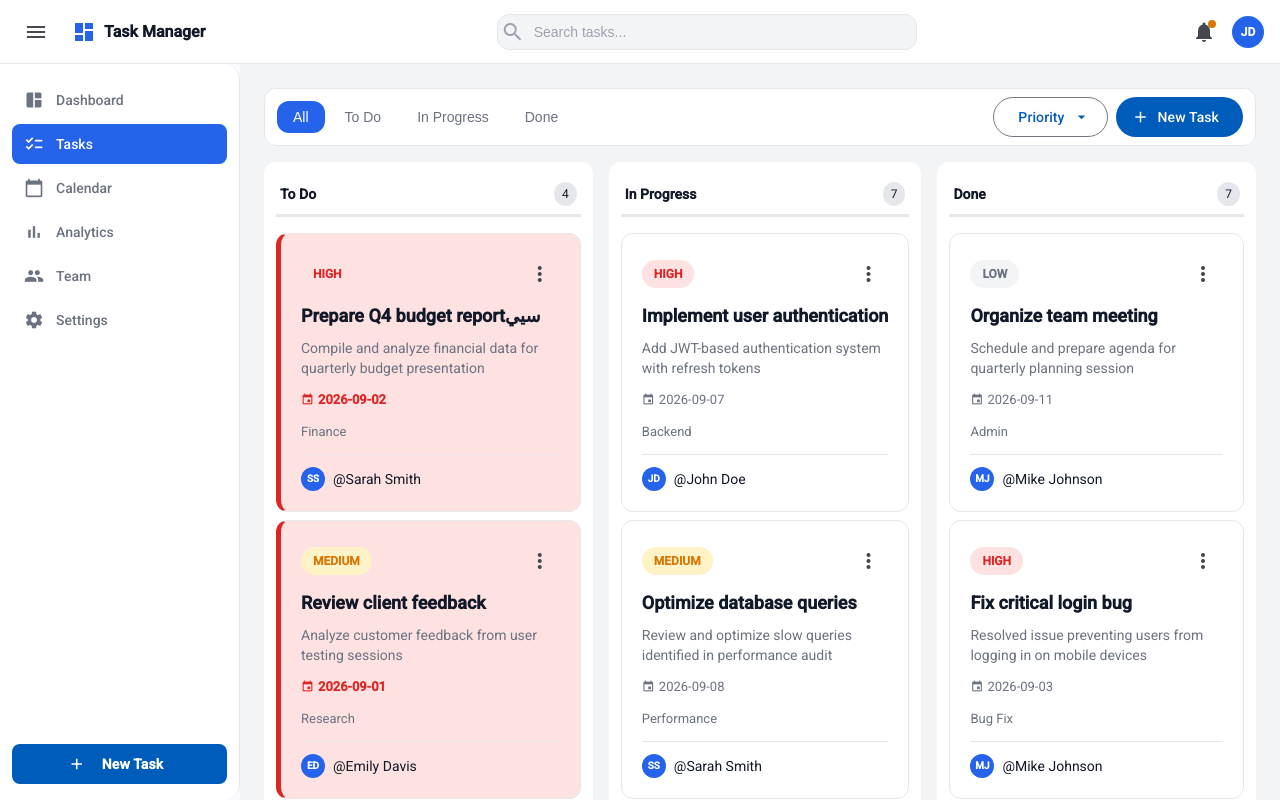
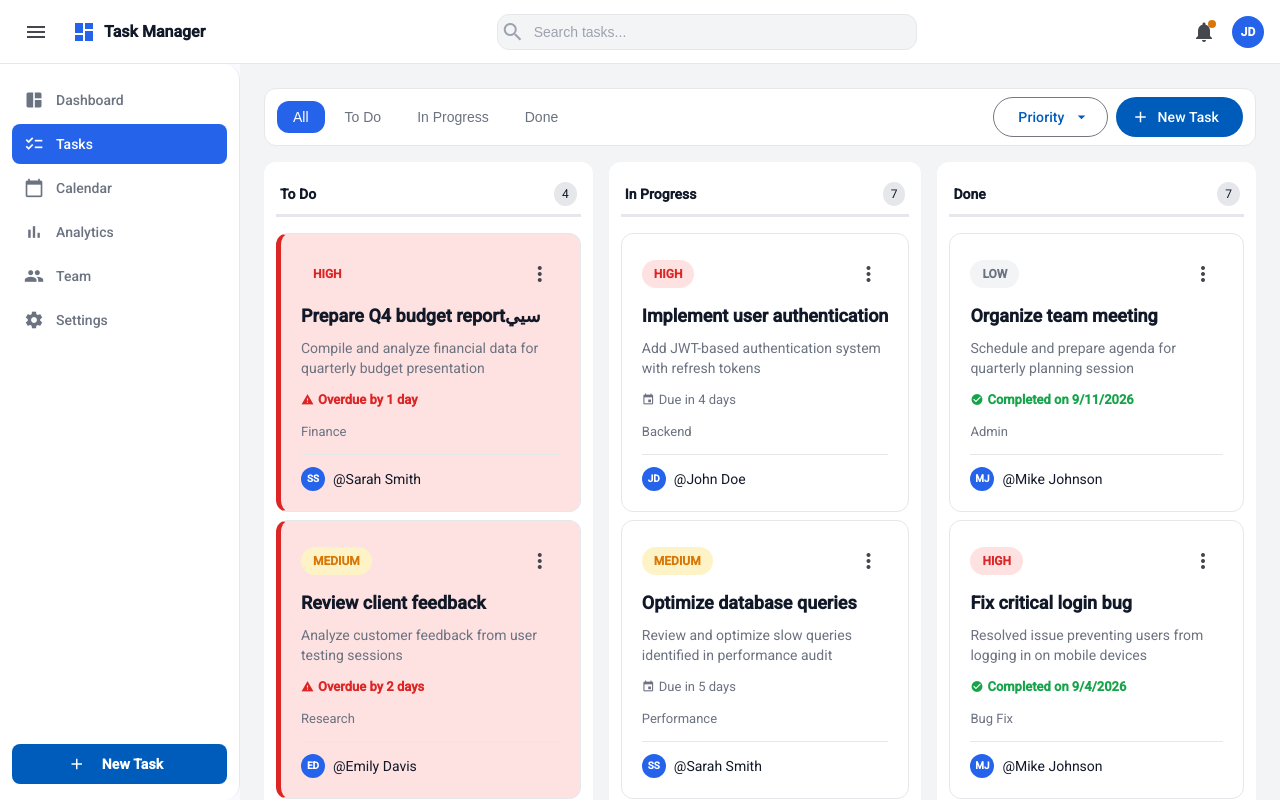
Before and after one commit to ahmed-shereif/luftborn-angular-task-kanban-board, an Angular app: page /tasks in a window 1280 px wide. Built offline with nearby package versions, Linux system fonts and the light colour scheme; data requests are answered from the project's data file.

Commit message:
feat: implement task due status utility and update task card display

```diff
--- a/src/app/features/tasks/components/task-card/task-card.html
+++ b/src/app/features/tasks/components/task-card/task-card.html
@@ -34,9 +34,9 @@
   <h3 class="task-card__title">{{ task().title }}</h3>
   <p class="task-card__description">{{ task().description }}</p>
 
-  <span class="task-card__due-date" [class.task-card__due-date--overdue]="isOverdue()">
-    <mat-icon inline>event</mat-icon>
-    {{ task().dueDate }}
+  <span class="task-card__due-date task-card__due-date--{{ dueStatus().variant }}">
+    <mat-icon inline>{{ dueStatus().icon }}</mat-icon>
+    {{ dueStatus().label }}
   </span>
   @if (task().tags.length) {
     <div class="task-card__tags">
--- a/src/app/features/tasks/components/task-card/task-card.scss
+++ b/src/app/features/tasks/components/task-card/task-card.scss
@@ -97,6 +97,11 @@
     color: var(--app-status-danger);
     font-weight: 600;
   }
+
+  &--completed {
+    color: var(--app-status-success);
+    font-weight: 600;
+  }
 }
 
 .task-card__assignee {
--- a/src/app/features/tasks/components/task-card/task-card.ts
+++ b/src/app/features/tasks/components/task-card/task-card.ts
@@ -4,6 +4,7 @@ import { MatMenuModule } from '@angular/material/menu';
 import { MatButtonModule } from '@angular/material/button';
 import { Task, TaskStatus } from '../../../../core/models';
 import { UserAvatar } from '../../../../shared/components/user-avatar/user-avatar';
+import { getTaskDueStatus } from '../../../../shared/utils';
 
 @Component({
   selector: 'app-task-card',
@@ -29,6 +30,8 @@ export class TaskCard {
     return task.status !== TaskStatus.Done && (task.isOverdue ?? new Date(task.dueDate) < new Date());
   });
 
+  readonly dueStatus = computed(() => getTaskDueStatus(this.task()));
+
   readonly nextStatuses = computed(() =>
     Object.values(TaskStatus).filter((status) => status !== this.task().status),
   );
--- a/src/app/shared/utils/index.ts
+++ b/src/app/shared/utils/index.ts
@@ -1 +1,2 @@
 export * from './immediate-error-state-matcher';
+export * from './task-due-status.util';
--- /dev/null
+++ b/src/app/shared/utils/task-due-status.util.ts
@@ -0,0 +1,57 @@
+import { Task, TaskStatus } from '../../core/models';
+
+export type TaskDueVariant = 'overdue' | 'completed' | 'upcoming';
+
+export interface TaskDueStatus {
+  variant: TaskDueVariant;
+  icon: string;
+  label: string;
+}
+
+function daysBetween(from: Date, to: Date): number {
+  const MS_PER_DAY = 1000 * 60 * 60 * 24;
+  const start = new Date(from.getFullYear(), from.getMonth(), from.getDate());
+  const end = new Date(to.getFullYear(), to.getMonth(), to.getDate());
+  return Math.round((end.getTime() - start.getTime()) / MS_PER_DAY);
+}
+
+/** Derives the icon/label to show for a task's due date, covering overdue, completed and upcoming states. */
+export function getTaskDueStatus(task: Task): TaskDueStatus {
+  const now = new Date();
+
+  if (task.status === TaskStatus.Done) {
+    const completedDate = new Date(task.completedAt ?? task.dueDate);
+    const diff = daysBetween(completedDate, now);
+
+    let label: string;
+    if (diff === 0) {
+      label = 'Completed today';
+    } else if (diff === 1) {
+      label = 'Completed yesterday';
+    } else {
+      label = `Completed on ${completedDate.toLocaleDateString()}`;
+    }
+
+    return { variant: 'completed', icon: 'check_circle', label };
+  }
+
+  const dueDate = new Date(task.dueDate);
+  const diff = daysBetween(now, dueDate);
+
+  if (diff < 0) {
+    const overdueDays = Math.abs(diff);
+    const label = overdueDays === 1 ? 'Overdue by 1 day' : `Overdue by ${overdueDays} days`;
+    return { variant: 'overdue', icon: 'warning', label };
+  }
+
+  let label: string;
+  if (diff === 0) {
+    label = 'Due today';
+  } else if (diff === 1) {
+    label = 'Due in 1 day';
+  } else {
+    label = `Due in ${diff} days`;
+  }
+
+  return { variant: 'upcoming', icon: 'event', label };
+}
```
